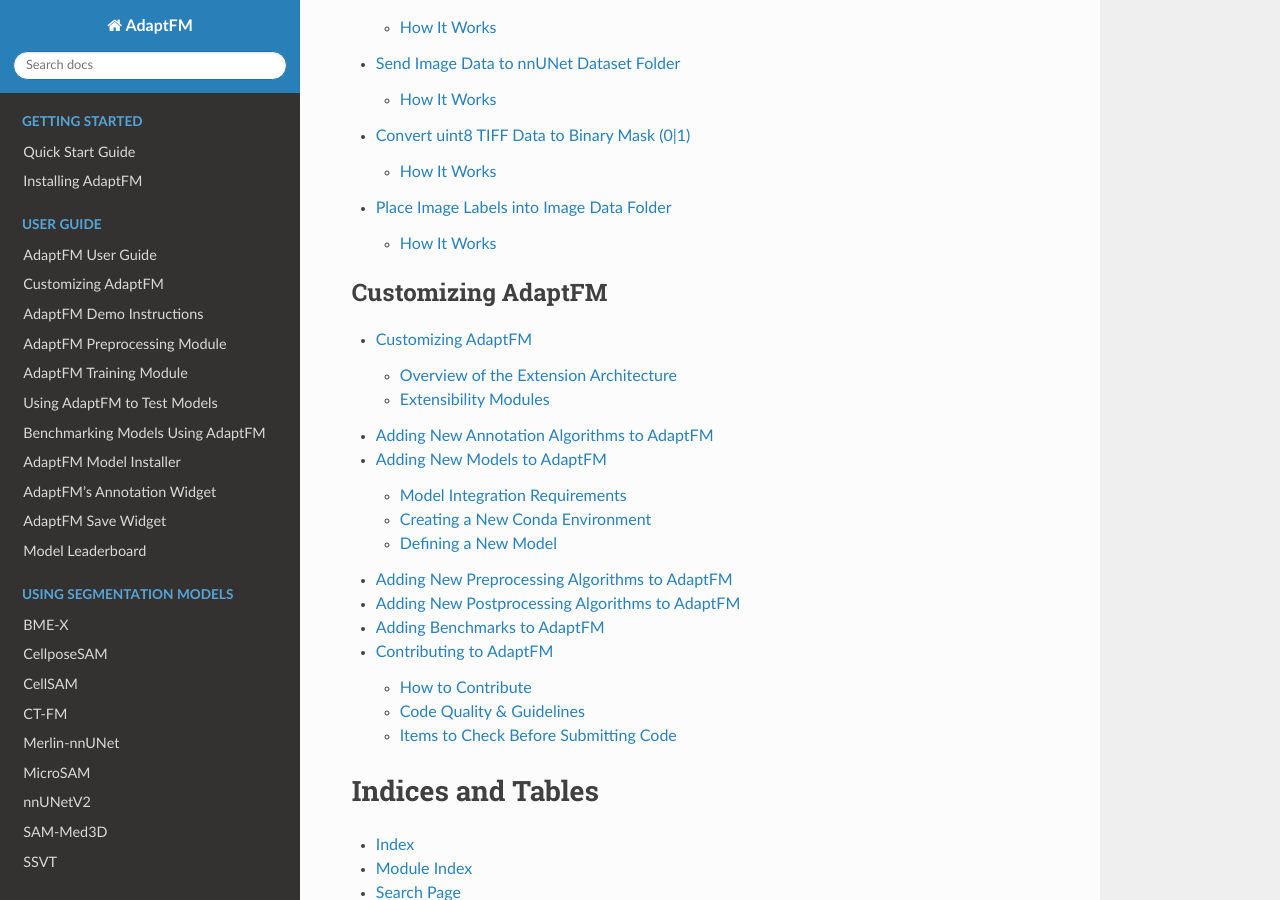
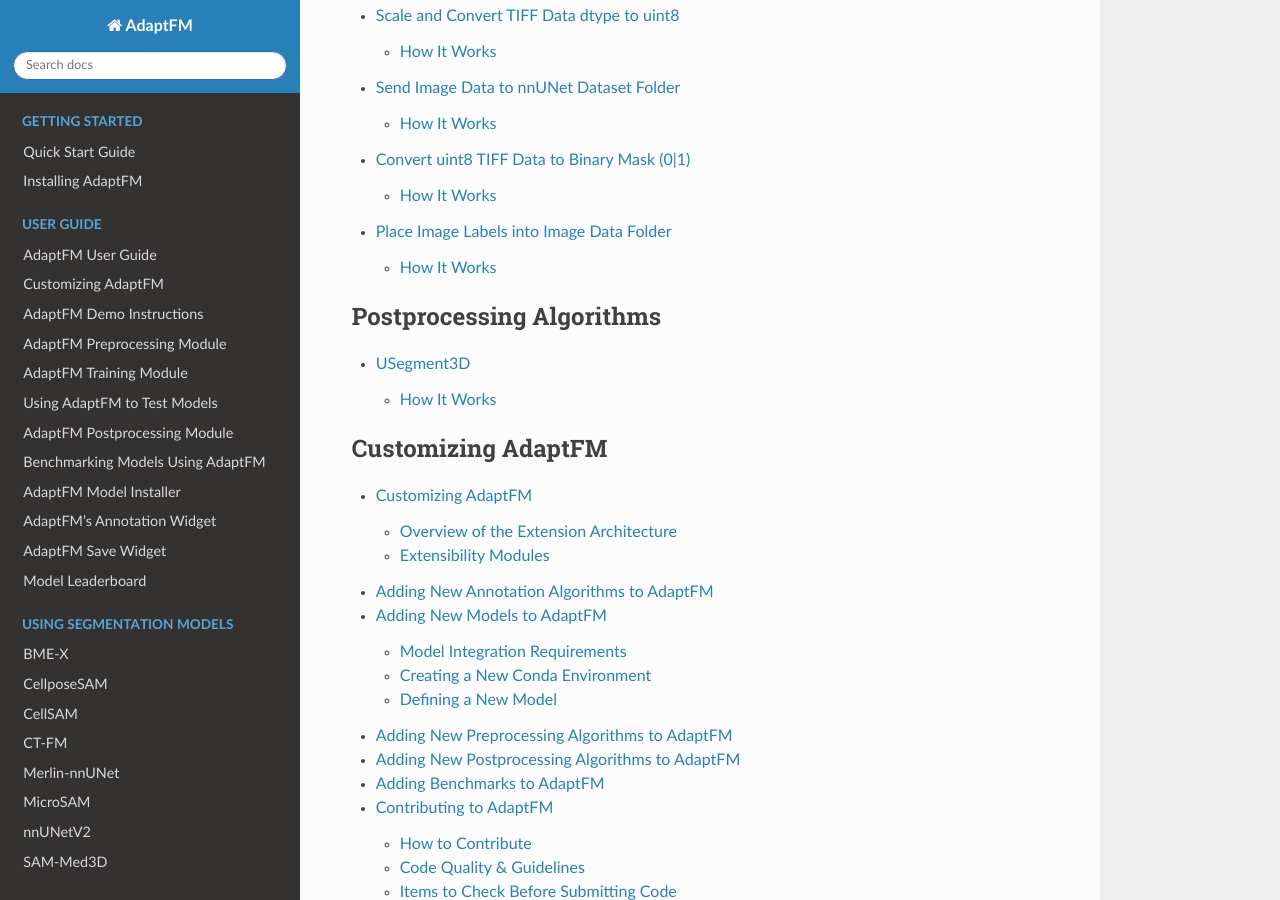
Before and after one commit to Zhao-Lab-UW-DHO/AdaptFM, a Sphinx documentation site: the page built from docs/index.rst, in a window 1280 px wide and 900 px high, scrolled down 3324 px. Built offline with Sphinx 7.4.7 and the Read the Docs theme 3.1.0, drawn with Linux system fonts in a browser that asks for light colours; some of the changed text lies outside the part shown.

Commit message:
Hook postproc additions into docs

```diff
--- a/docs/index.rst
+++ b/docs/index.rst
@@ -19,6 +19,7 @@ Welcome to the AdaptFM documentation! AdaptFM is a framework designed for segmen
    user-guide/preprocessing
    user-guide/fine-tuning-models
    user-guide/testing-models
+   user-guide/postprocessing
    user-guide/benchmarking-models
    user-guide/model-installer
    user-guide/annotations
@@ -60,6 +61,12 @@ Welcome to the AdaptFM documentation! AdaptFM is a framework designed for segmen
 
 .. toctree::
    :maxdepth: 2
+   :caption: Postprocessing Algorithms
+
+   postprocessing/postprocessing_descriptions
+
+.. toctree::
+   :maxdepth: 2
    :caption: Customizing AdaptFM
 
    customizing-adaptfm/index
```
Also changed, not shown: docs/user-guide/user-guide.md (+1 -1 lines).
